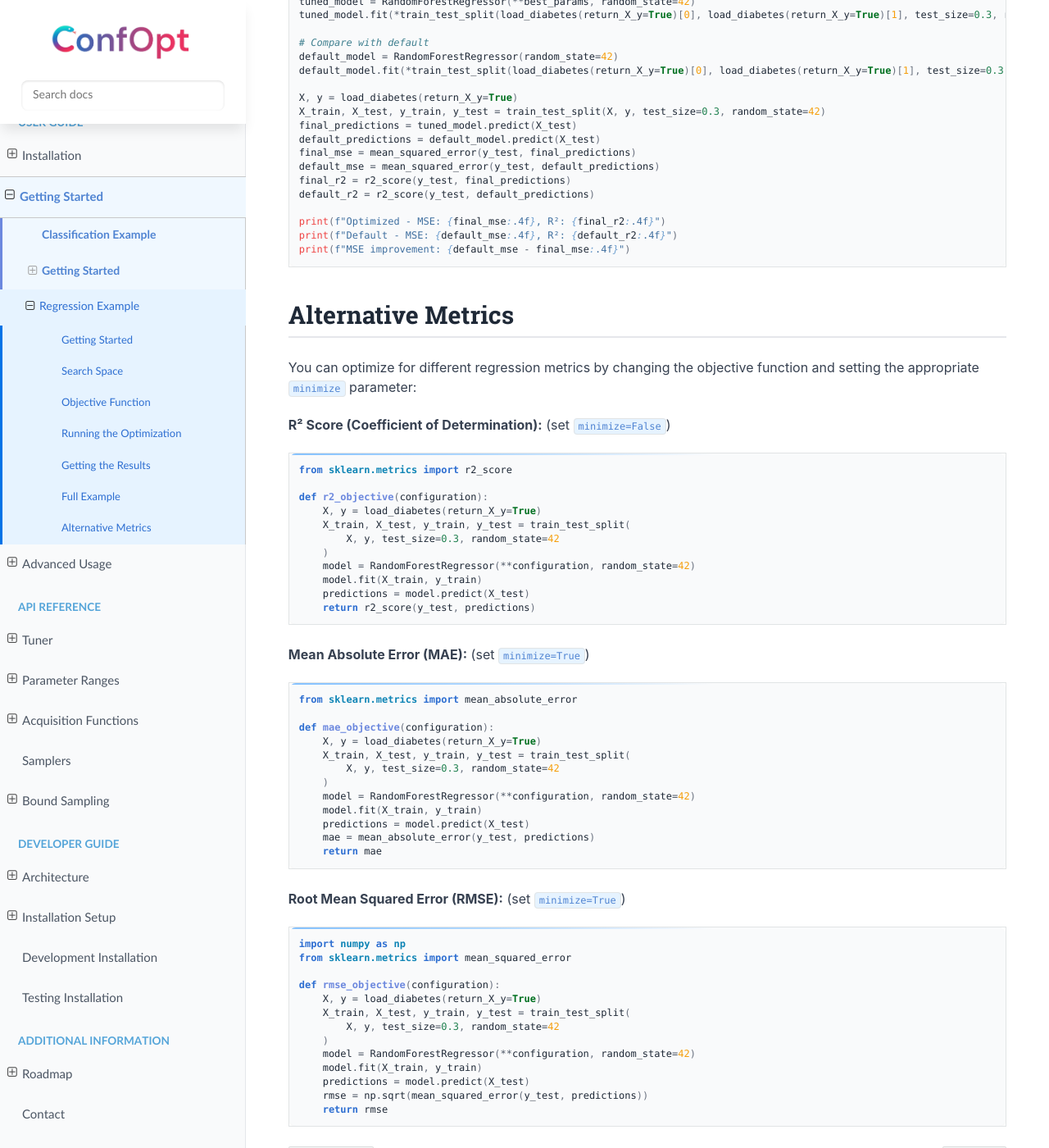
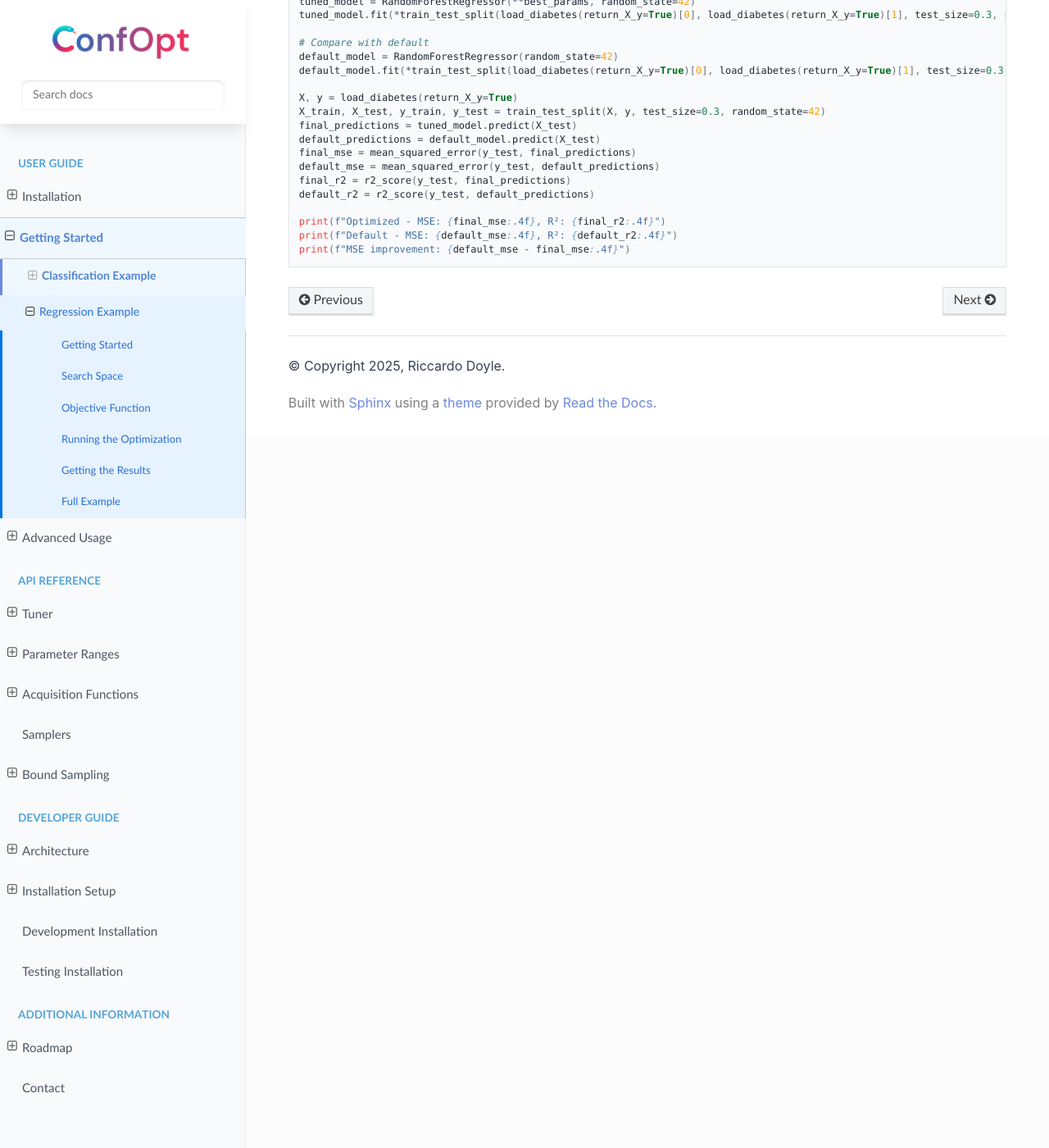
Before and after one commit to rick12000/confopt, a Sphinx documentation site: the page built from docs/basic_usage/regression_example.rst, in a window 1280 px wide and 1400 px high, scrolled down 3995 px. Shown: the whole window at 82% size. Built offline with Sphinx 7.4.7 and the Read the Docs theme 3.1.0, drawn with Linux system fonts in a browser that asks for light colours.

Commit message:
fix docs

```diff
--- a/docs/basic_usage/classification_example.rst
+++ b/docs/basic_usage/classification_example.rst
@@ -4,9 +4,7 @@ Classification Example
 This example shows how to use ConfOpt to optimize hyperparameters for a classification task.
 
 Getting Started
-===============
-
-
+---------------
 
 First, let's import everything we'll be needing:
 
--- a/docs/basic_usage/regression_example.rst
+++ b/docs/basic_usage/regression_example.rst
@@ -203,60 +203,3 @@ Here is the full tutorial code if you want to run it all together:
    print(f"Optimized - MSE: {final_mse:.4f}, R²: {final_r2:.4f}")
    print(f"Default - MSE: {default_mse:.4f}, R²: {default_r2:.4f}")
    print(f"MSE improvement: {default_mse - final_mse:.4f}")
-
-
-Alternative Metrics
--------------------
-
-You can optimize for different regression metrics by changing the objective function and setting the appropriate ``minimize`` parameter:
-
-**R² Score (Coefficient of Determination):** (set ``minimize=False``)
-
-.. code-block:: python
-
-   from sklearn.metrics import r2_score
-
-   def r2_objective(configuration):
-       X, y = load_diabetes(return_X_y=True)
-       X_train, X_test, y_train, y_test = train_test_split(
-           X, y, test_size=0.3, random_state=42
-       )
-       model = RandomForestRegressor(**configuration, random_state=42)
-       model.fit(X_train, y_train)
-       predictions = model.predict(X_test)
-       return r2_score(y_test, predictions)
-
-**Mean Absolute Error (MAE):** (set ``minimize=True``)
-
-.. code-block:: python
-
-   from sklearn.metrics import mean_absolute_error
-
-   def mae_objective(configuration):
-       X, y = load_diabetes(return_X_y=True)
-       X_train, X_test, y_train, y_test = train_test_split(
-           X, y, test_size=0.3, random_state=42
-       )
-       model = RandomForestRegressor(**configuration, random_state=42)
-       model.fit(X_train, y_train)
-       predictions = model.predict(X_test)
-       mae = mean_absolute_error(y_test, predictions)
-       return mae
-
-**Root Mean Squared Error (RMSE):** (set ``minimize=True``)
-
-.. code-block:: python
-
-   import numpy as np
-   from sklearn.metrics import mean_squared_error
-
-   def rmse_objective(configuration):
-       X, y = load_diabetes(return_X_y=True)
-       X_train, X_test, y_train, y_test = train_test_split(
-           X, y, test_size=0.3, random_state=42
-       )
-       model = RandomForestRegressor(**configuration, random_state=42)
-       model.fit(X_train, y_train)
-       predictions = model.predict(X_test)
-       rmse = np.sqrt(mean_squared_error(y_test, predictions))
-       return rmse
```
Also changed, not shown: docs/index.rst (+0 -38 lines).
